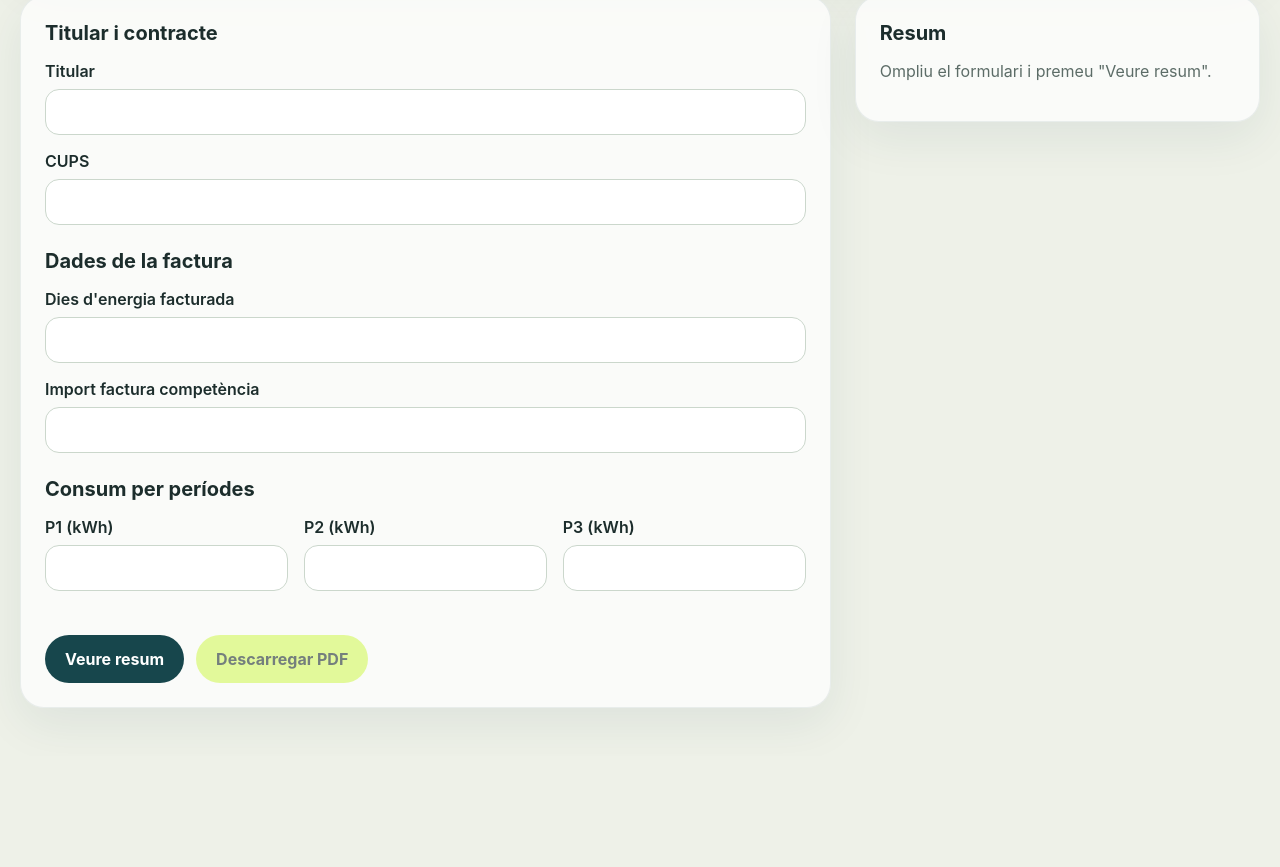
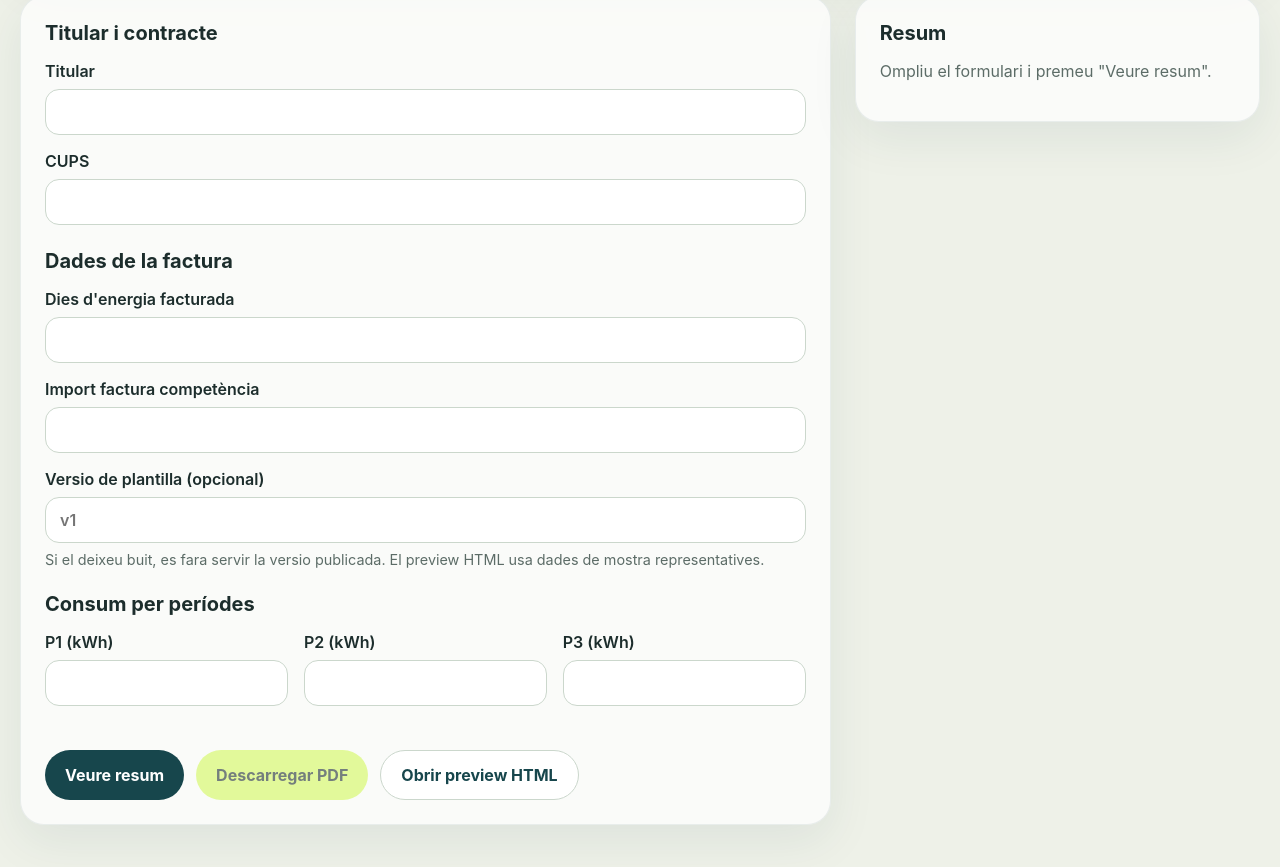
Before and after one commit to Som-Energia/som_comparativa_factures, a React (Vite) app in the folder frontend/: page / in a window 1280 px wide. Shown: the part 281-1148 px from the top of the page. Before the commit the page ends 1037 px from the top, so only its background shows below. Built offline with nearby package versions, Linux system fonts and the light colour scheme.

Commit message:
feat(frontend): add template preview controls

```diff
--- a/frontend/src/App.jsx
+++ b/frontend/src/App.jsx
@@ -7,6 +7,7 @@ const initialForm = {
   titular: '',
   billing_days: '',
   competitor_invoice_amount: '',
+  template_version: '',
   energy_by_periods: {
     P1: '',
     P2: '',
@@ -36,7 +37,7 @@ function App() {
   }
 
   function buildPayload() {
-    return {
+    const payload = {
       cups: form.cups,
       titular: form.titular,
       billing_days: Number(form.billing_days),
@@ -47,6 +48,13 @@ function App() {
         P3: Number(form.energy_by_periods.P3),
       },
     }
+
+    const templateVersion = form.template_version.trim()
+    if (templateVersion) {
+      payload.template_version = templateVersion
+    }
+
+    return payload
   }
 
   async function handlePreview(event) {
@@ -99,6 +107,17 @@ function App() {
     URL.revokeObjectURL(url)
   }
 
+  function handleOpenHtmlPreview() {
+    const templateVersion = form.template_version.trim()
+    const previewUrl = new URL(`${apiBaseUrl}/reports/comparison.preview`)
+
+    if (templateVersion) {
+      previewUrl.searchParams.set('template_version', templateVersion)
+    }
+
+    window.open(previewUrl.toString(), '_blank', 'noopener,noreferrer')
+  }
+
   return (
     <main className="page-shell">
       <section className="hero-card">
@@ -148,6 +167,18 @@ function App() {
               />
               <FieldError error={errors.competitor_invoice_amount} />
             </label>
+            <label>
+              Versio de plantilla (opcional)
+              <input
+                value={form.template_version}
+                onChange={(event) => updateField('template_version', event.target.value)}
+                placeholder="v1"
+              />
+              <small className="field-help">
+                Si el deixeu buit, es fara servir la versio publicada. El preview HTML usa dades de mostra representatives.
+              </small>
+              <FieldError error={errors.template_version} />
+            </label>
           </section>
 
           <section className="form-section">
@@ -175,6 +206,9 @@ function App() {
             </button>
             <button type="button" className="secondary" disabled={!preview || downloading} onClick={handleDownload}>
               {downloading ? 'Generant PDF...' : 'Descarregar PDF'}
+            </button>
+            <button type="button" className="tertiary" onClick={handleOpenHtmlPreview}>
+              Obrir preview HTML
             </button>
           </div>
         </form>
--- a/frontend/src/styles.css
+++ b/frontend/src/styles.css
@@ -15,7 +15,8 @@ body {
 }
 
 button,
-input {
+input,
+small {
   font: inherit;
 }
 
@@ -122,6 +123,12 @@ button.secondary {
   color: #1c2d2c;
 }
 
+button.tertiary {
+  background: #ffffff;
+  color: #17464c;
+  border: 1px solid #cbd7cc;
+}
+
 button:disabled {
   opacity: 0.6;
   cursor: not-allowed;
@@ -133,6 +140,14 @@ button:disabled {
   color: #b32944;
   font-size: 0.9rem;
   font-weight: 500;
+}
+
+.field-help {
+  display: block;
+  margin-top: 8px;
+  color: #5c6c67;
+  font-size: 0.9rem;
+  font-weight: 400;
 }
 
 .placeholder {
```
